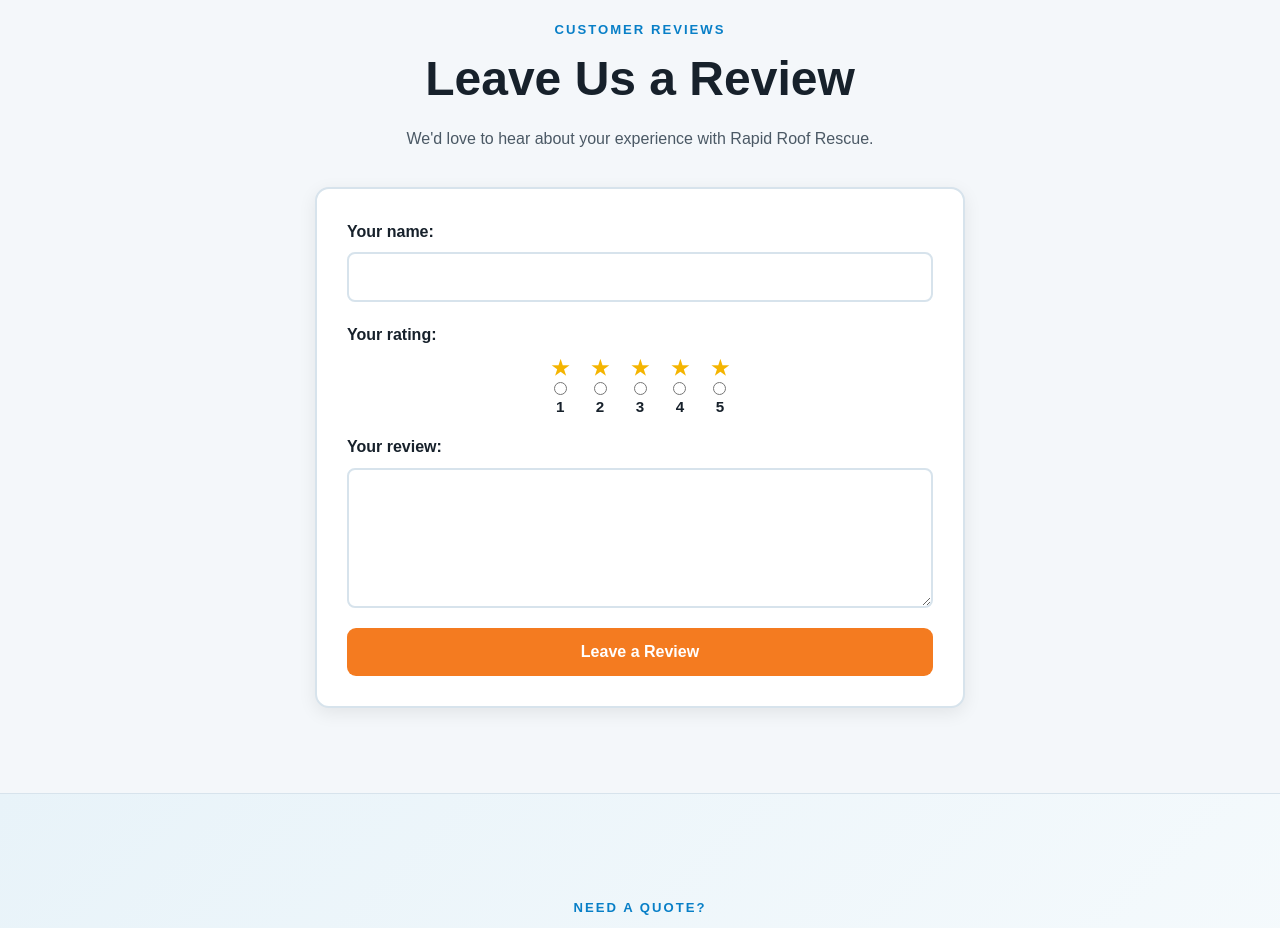
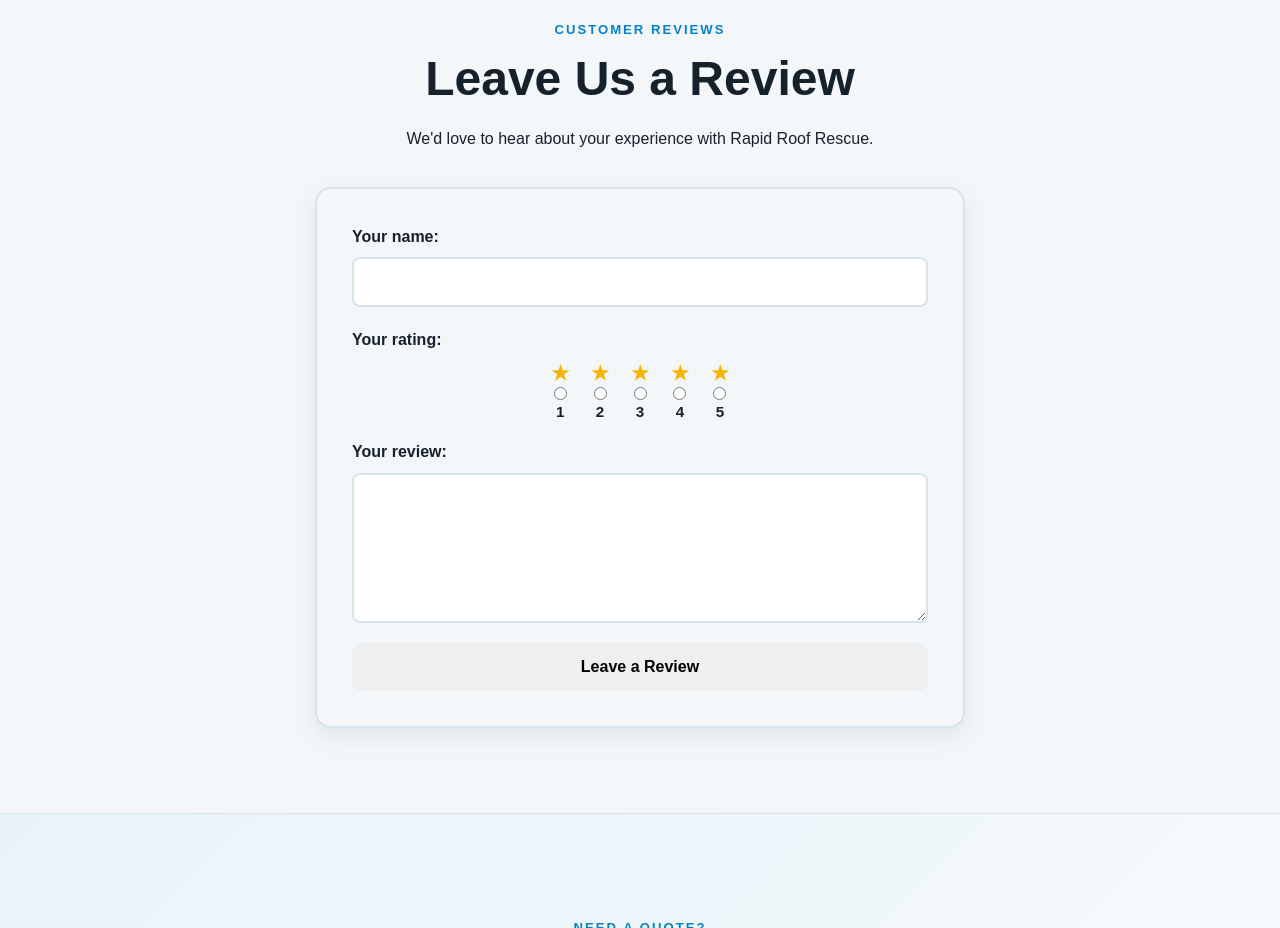
Before and after one commit to phrphcgktsourceof/Rapid-Roof-Rescue-, a plain HTML site: page index.html in a window 1280 px wide. Shown: the part 4300-5228 px from the top of the page. Drawn offline with Linux system fonts and the light colour scheme.

Commit message:
Refactor reviews section styles in style.css

```diff
--- a/style.css
+++ b/style.css
@@ -408,31 +408,36 @@ margin-top: 35px;
   color: var(--muted);
 }
 /* CUSTOMER REVIEWS */
+
 .reviews {
 text-align: center;
 background: #f4f7fa;
 }
+
 .reviews > p:not(.eyebrow) {
 max-width: 650px;
 margin: 0 auto;
-  color: var(--muted);
+color: var(–muted);
 }
+
 .reviews form {
 max-width: 650px;
 margin: 35px auto 0;
-  padding: 30px;
+padding: 35px;
 text-align: left;
-  background: var(--white);
+background: var(–white);
 border: 2px solid #d7e3ec;
-  border-radius: 14px;
-  box-shadow: 0 5px 18px rgba(0, 0, 0, 0.08);
+border-radius: 16px;
+box-shadow: 0 8px 25px rgba(0, 0, 0, 0.08);
 }
+
 .reviews label {
 display: block;
-  color: var(--text);
+color: var(–text);
 font-weight: 700;
 margin-bottom: 20px;
 }
+
 .reviews input,
 .reviews textarea {
 display: block;
@@ -441,26 +446,31 @@ margin-top: 35px;
 padding: 14px;
 border-radius: 8px;
 border: 2px solid #d7e3ec;
-  background: var(--white);
-  color: var(--text);
+background: var(–white);
+color: var(–text);
 font-family: Arial, Helvetica, sans-serif;
 font-size: 1rem;
 outline: none;
+transition: border-color 0.2s ease, box-shadow 0.2s ease;
 }
+
 .reviews input:focus,
 .reviews textarea:focus {
-  border-color: var(--blue);
+border-color: var(–blue);
+box-shadow: 0 0 0 3px rgba(8, 127, 199, 0.12);
 }
+
 .reviews textarea {
-  min-height: 140px;
+min-height: 150px;
 resize: vertical;
 }
+
 .reviews button {
 width: 100%;
 border: 0;
 cursor: pointer;
-  background: var(--orange);
-  color: var(--white);
+background: var(–orange);
+color: var(–white);
 padding: 15px 20px;
 border-radius: 9px;
 font-weight: 800;
@@ -468,11 +478,13 @@ margin-top: 35px;
 transition: transform 0.2s ease, box-shadow 0.2s ease,
 opacity 0.2s ease;
 }
+
 .reviews button:hover {
 transform: translateY(-2px);
 box-shadow: 0 6px 15px rgba(0, 0, 0, 0.15);
 opacity: 0.95;
 }
+
 /* STAR RATING */
 .rating-field {
   margin-bottom: 20px;
```
Lines whose indentation alone changed are shown as unchanged.
